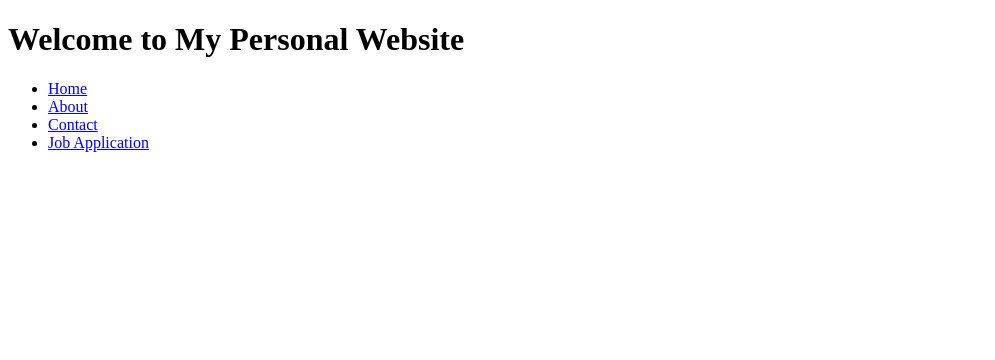
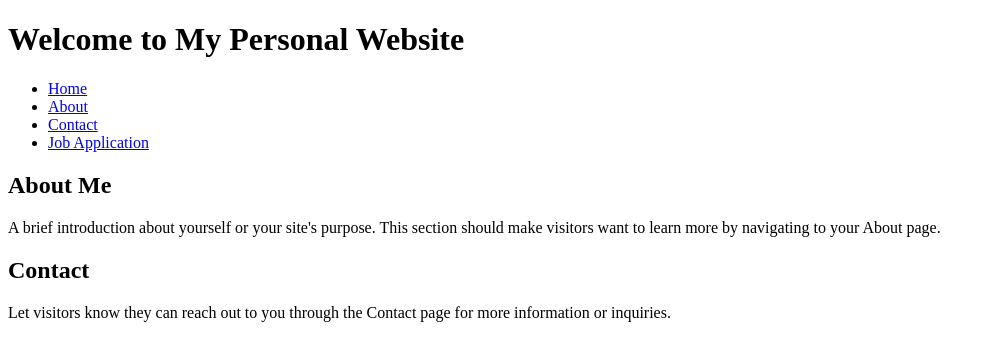
Before and after one commit to AltEclipse/job-application-form-page, a plain HTML site: page index.html in a window 1280 px wide. Shown: the whole page, without its empty margins (0-995 px from the left). Drawn offline with Linux system fonts and the light colour scheme.

Commit message:
index.html

```diff
--- a/index.html
+++ b/index.html
@@ -2,9 +2,11 @@
 <html lang="en">
 <head>
     <meta charset="UTF-8">
+    <meta name="viewport" content="width=device-width, initial-scale=1.0">
     <title>Home Page</title>
 </head>
 <body>
+    <header>
         <h1>Welcome to My Personal Website</h1>
         <nav>
             <ul>
@@ -14,5 +16,16 @@
                 <li><a href="application.html">Job Application</a></li>
             </ul>
         </nav>
+    </header>
+    <main>
+        <section>
+            <h2>About Me</h2>
+            <p>A brief introduction about yourself or your site's purpose. This section should make visitors want to learn more by navigating to your About page.</p>
+        </section>
+        <section>
+            <h2>Contact</h2>
+            <p>Let visitors know they can reach out to you through the Contact page for more information or inquiries.</p>
+        </section>
+    </main>
 </body>
 </html>
```
Lines whose indentation alone changed are shown as unchanged.
